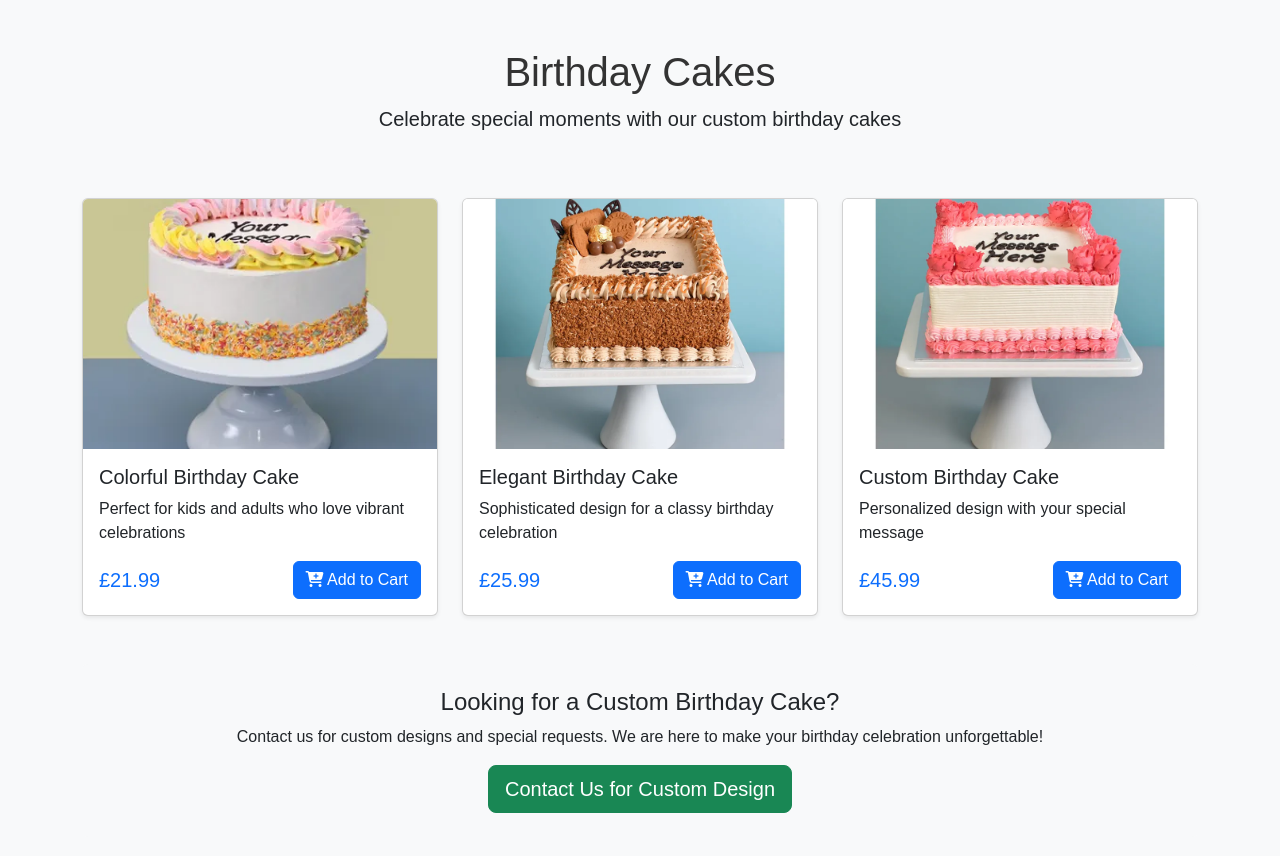
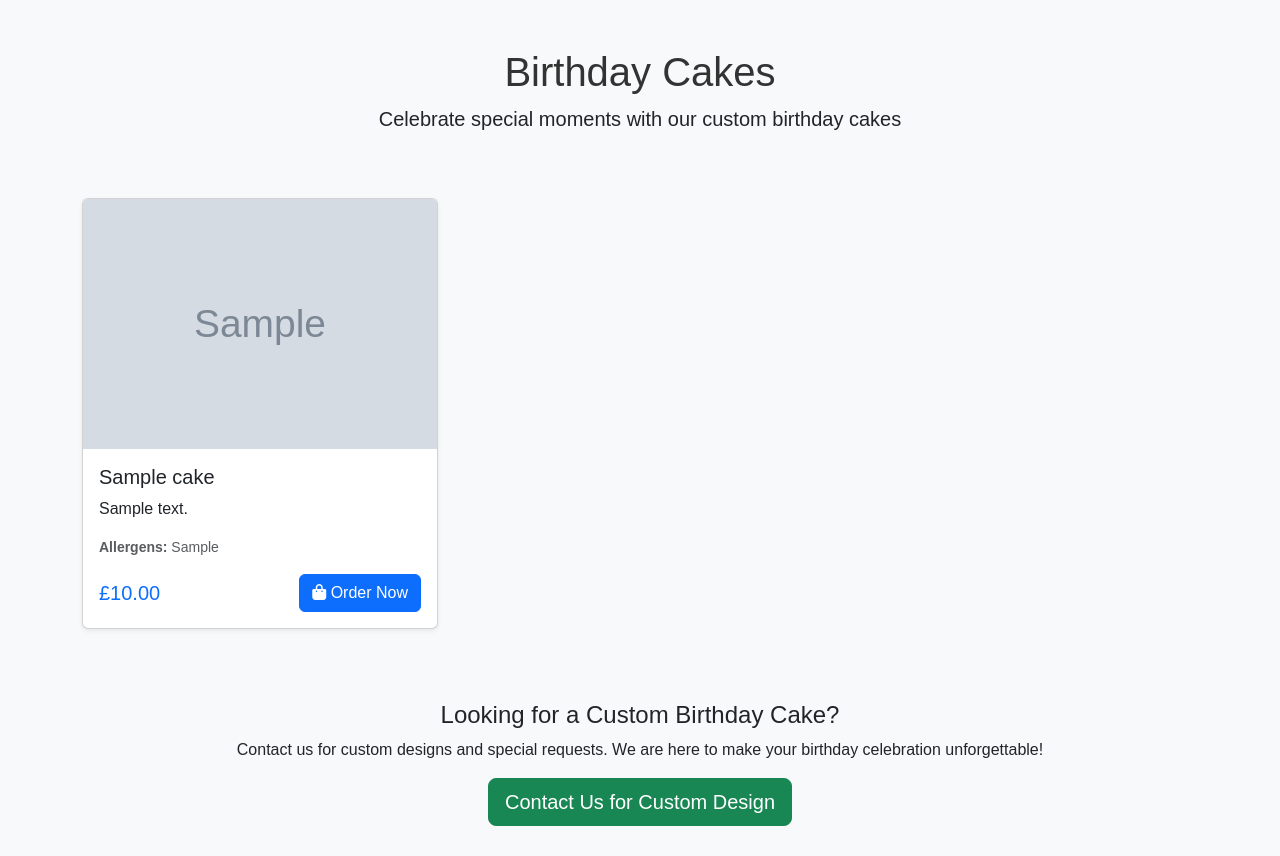
Before and after one commit to JModi16/Mammas-Cakes, a Django app: page /birthday-cakes/ in a window 1280 px wide. Shown: the part 216-1072 px from the top of the page. Run offline with Django 4.2, Linux system fonts and the light colour scheme; tables that the repository leaves empty hold one stand-in row (values such as "Sample post"); grey boxes marked "Sample" are stand-in pictures.

Commit message:
adjusted birthday template to use order now then cart function

```diff
--- a/cakes/templates/cakes/birthday_cakes.html
+++ b/cakes/templates/cakes/birthday_cakes.html
@@ -2,7 +2,6 @@
 {% load static %}
 
 {% block title %}Birthday Cakes - Mammas Cakes{% endblock %}
-{% block description %}Delicious birthday cakes made with fresh ingredients for your special celebration{% endblock %}
 
 {% block content %}
 <div class="container my-5">
@@ -13,69 +12,45 @@
         </div>
     </div>
 
-     <div class="row g-4">
-        <!-- Birthday Cake 1 -->
+    <div class="row g-4">
+        {% for cake in cakes %}
         <div class="col-md-6 col-lg-4">
             <div class="card h-100 shadow-sm">
-                <img src="{% static 'images/birthdaycake1webp.webp' %}" alt="Colorful birthday cake" class="card-img-top" style="height: 250px; object-fit: cover;">
+                {% if cake.image %}
+                    <img src="{{ cake.image.url }}" class="card-img-top" alt="{{ cake.name }}" style="height: 250px; object-fit: cover;">
+                {% else %}
+                    <img src="{% static 'images/birthdaycake1webp.webp' %}" class="card-img-top" alt="{{ cake.name }}" style="height: 250px; object-fit: cover;">
+                {% endif %}
+
                 <div class="card-body">
-                    <h3 class="card-title h5">Colorful Birthday Cake</h3>
-                    <p class="card-text">Perfect for kids and adults who love vibrant celebrations</p>
+                    <h3 class="card-title h5">{{ cake.name }}</h3>
+                    <p class="card-text">{{ cake.description }}</p>
+
+                    {% if cake.allergens %}
+                    <p class="text-muted small">
+                        <strong>Allergens:</strong> {{ cake.allergens }}
+                    </p>
+                    {% endif %}
+
                     <div class="d-flex justify-content-between align-items-center">
-                        <span class="h5 text-primary mb-0">£21.99</span>
-                        <button class="btn btn-primary add-to-cart"
-                                data-id="birthday-colorful"
-                                data-name="Colorful Birthday Cake"
-                                data-price="21.99"
-                                data-image="{% static 'images/birthdaycake1webp.webp' %}">
-                            <i class="fas fa-cart-plus"></i> Add to Cart
+                        <span class="h5 text-primary mb-0">£{{ cake.price }}</span>
+                        <button class="btn btn-primary order-now-btn"
+                                data-id="{{ cake.id }}"
+                                data-name="{{ cake.name }}"
+                                data-price="{{ cake.price }}"
+                                data-image="{% if cake.image %}{{ cake.image.url }}{% else %}{% static 'images/birthdaycake1webp.webp' %}{% endif %}">
+                            <i class="fas fa-shopping-bag"></i> Order Now
                         </button>
                     </div>
                 </div>
             </div>
         </div>
-
-        <!-- Birthday Cake 2 -->
-        <div class="col-md-6 col-lg-4">
-            <div class="card h-100 shadow-sm">
-                <img src="{% static 'images/birthdaycake2.webp' %}" alt="Elegant birthday cake" class="card-img-top" style="height: 250px; object-fit: cover;">
-                <div class="card-body">
-                    <h3 class="card-title h5">Elegant Birthday Cake</h3>
-                    <p class="card-text">Sophisticated design for a classy birthday celebration</p>
-                    <div class="d-flex justify-content-between align-items-center">
-                        <span class="h5 text-primary mb-0">£25.99</span>
-                        <button class="btn btn-primary add-to-cart"
-                                data-id="birthday-elegant"
-                                data-name="Elegant Birthday Cake"
-                                data-price="25.99"
-                                data-image="{% static 'images/birthdaycake2.webp' %}">
-                            <i class="fas fa-cart-plus"></i> Add to Cart
-                        </button>
-                    </div>
-                </div>
-            </div>
+        {% empty %}
+        <div class="col-12 text-center">
+            <p class="lead">No birthday cakes available at the moment.</p>
+            <p>Please check back soon or contact us for custom orders!</p>
         </div>
-
-         <!-- Birthday Cake 3 -->
-        <div class="col-md-6 col-lg-4">
-            <div class="card h-100 shadow-sm">
-                <img src="{% static 'images/birthdaycake3.webp' %}" alt="Custom birthday cake" class="card-img-top" style="height: 250px; object-fit: cover;">
-                <div class="card-body">
-                    <h3 class="card-title h5">Custom Birthday Cake</h3>
-                    <p class="card-text">Personalized design with your special message</p>
-                    <div class="d-flex justify-content-between align-items-center">
-                        <span class="h5 text-primary mb-0">£45.99</span>
-                        <button class="btn btn-primary add-to-cart"
-                                data-id="birthday-custom"
-                                data-name="Custom Birthday Cake"
-                                data-price="45.99"
-                                data-image="{% static 'images/birthdaycake3.webp' %}">
-                            <i class="fas fa-cart-plus"></i> Add to Cart
-                        </button>
-                    </div>
-                </div>
-            </div>
-        </div>
+        {% endfor %}
     </div>
 
     <!-- Call to Action Section -->
@@ -89,4 +64,88 @@
         </div>
     </div>
 </div>
+
+<!-- Order Now Modal -->
+<div class="modal fade" id="orderModal" tabindex="-1">
+    <div class="modal-dialog">
+        <div class="modal-content">
+            <div class="modal-header">
+                <h5 class="modal-title">Confirm Order</h5>
+                <button type="button" class="btn-close" data-bs-dismiss="modal"></button>
+            </div>
+            <div class="modal-body">
+                <div id="orderDetails"></div>
+            </div>
+            <div class="modal-footer">
+                <button type="button" class="btn btn-secondary" data-bs-dismiss="modal">Cancel</button>
+                <button type="button" class="btn btn-primary" id="confirmOrder">Confirm Order</button>
+            </div>
+        </div>
+    </div>
+</div>
+
+<script>
+// Order Now functionality
+document.addEventListener('click', function(e) {
+    if (e.target.classList.contains('order-now-btn')) {
+        {% if user.is_authenticated %}
+            const button = e.target;
+            const cakeData = {
+                id: button.dataset.id,
+                name: button.dataset.name,
+                price: button.dataset.price,
+                image: button.dataset.image
+            };
+
+            // Show order confirmation modal
+            document.getElementById('orderDetails').innerHTML = `
+                <div class="text-center">
+                    <img src="${cakeData.image}" class="img-fluid mb-3" style="max-height: 200px;">
+                    <h5>${cakeData.name}</h5>
+                    <p class="lead">£${cakeData.price}</p>
+                    <p>Confirm your order for this delicious cake!</p>
+                </div>
+            `;
+
+            const modal = new bootstrap.Modal(document.getElementById('orderModal'));
+            modal.show();
+
+            // Handle order confirmation
+            document.getElementById('confirmOrder').onclick = function() {
+                placeOrder(cakeData);
+                modal.hide();
+            };
+        {% else %}
+            alert('Please log in to place an order.');
+            window.location.href = '{% url "login" %}';
+        {% endif %}
+    }
+});
+
+function placeOrder(cakeData) {
+    fetch('{% url "place_order" %}', {
+        method: 'POST',
+        headers: {
+            'Content-Type': 'application/json',
+            'X-CSRFToken': '{{ csrf_token }}'
+        },
+        body: JSON.stringify(cakeData)
+    })
+    .then(response => response.json())
+    .then(data => {
+        if (data.success) {
+            alert(data.message);
+            if (data.redirect_url) {
+                window.location.href = data.redirect_url;
+            }
+        } else {
+            alert('Error: ' + data.error);
+        }
+    })
+    .catch(error => {
+        console.error('Error:', error);
+        alert('Failed to place order. Please try again.');
+    });
+}
+</script>
 {% endblock %}
```
